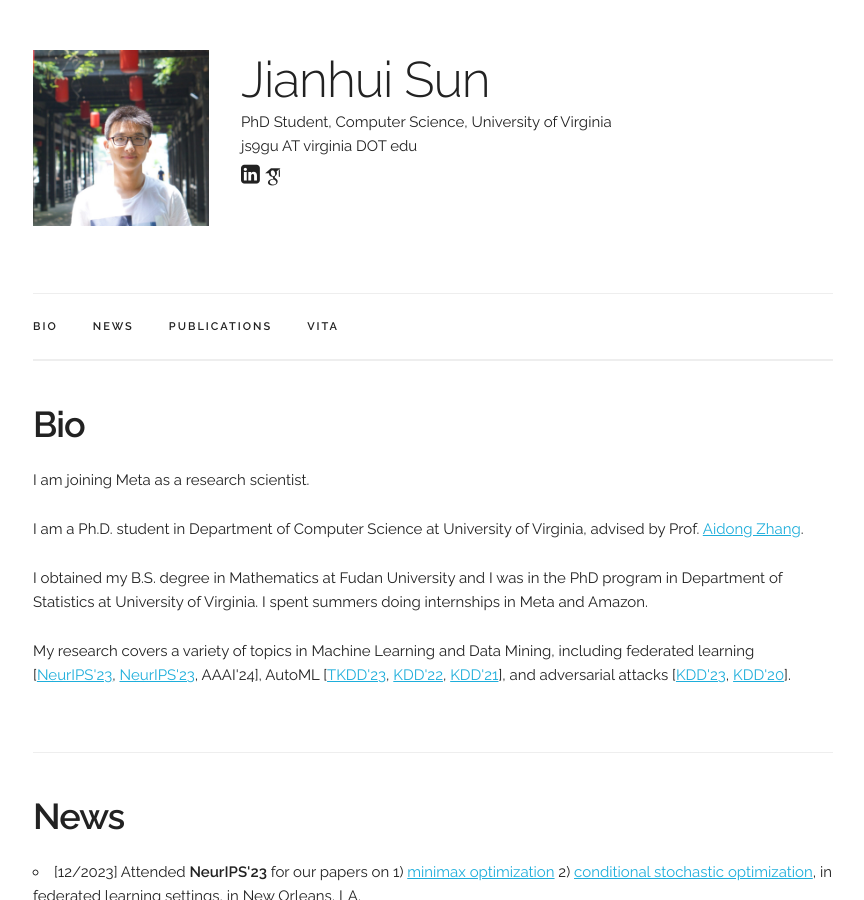
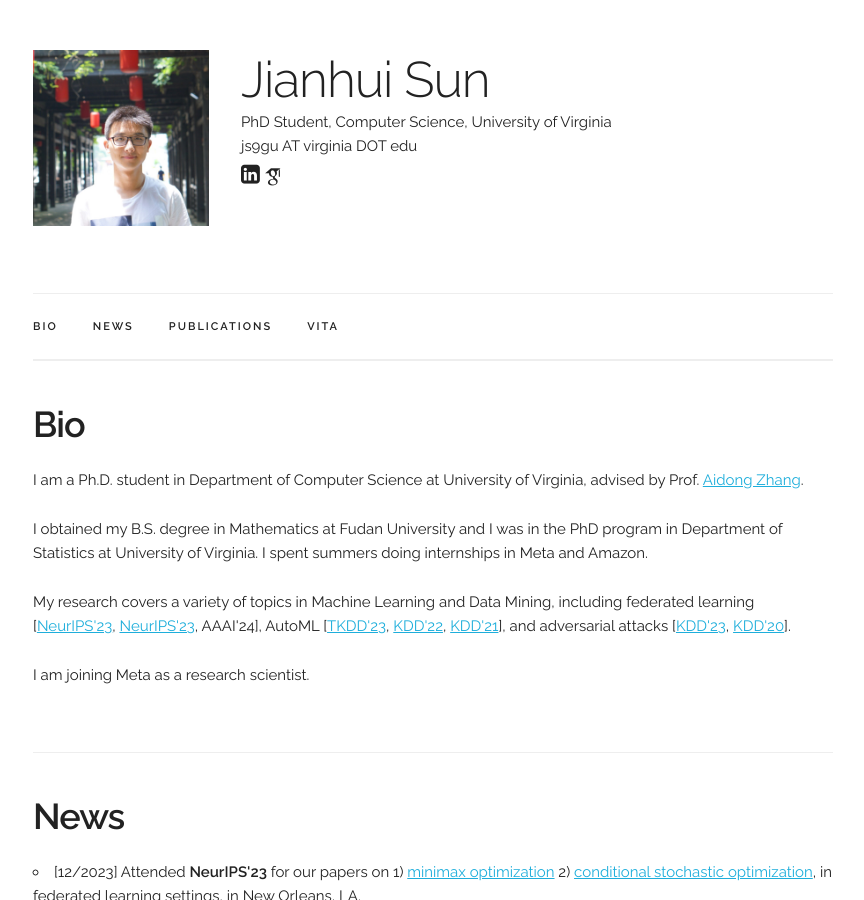
Before and after one commit to jsycsjh/jsycsjh.github.io, a Jekyll site: the page built from index.html, in a window 1280 px wide and 900 px high. Shown: the whole window, without its empty margins (207-1071 px from the left). Built offline with Jekyll 4.4.1, drawn with Linux system fonts in a browser that asks for light colours; some web fonts are replaced; some of the changed lines change nothing that is shown.

Commit message:
small edit

```diff
--- a/index.html
+++ b/index.html
@@ -30,11 +30,11 @@ title: Home
 <!-- ========== BIO ========== -->
 <div class="docs-section" id="bio">
   <h3><b>Bio</b></h3>
-  <p>I am joining Meta as a research scientist. </p>
+
   <p>I am a Ph.D. student in Department of Computer Science at University of Virginia, advised by Prof. <a href="https://engineering.virginia.edu/faculty/aidong-zhang">Aidong Zhang</a>. </p>
     <p> I obtained my B.S. degree in Mathematics at Fudan University and I was in the PhD program in Department of Statistics at University of Virginia. I spent summers doing internships in Meta and Amazon.</p>
       <p>My research covers a variety of topics in Machine Learning and Data Mining, including federated learning [<a href="https://arxiv.org/abs/2310.03613">NeurIPS'23</a>, <a href="https://arxiv.org/abs/2310.02524">NeurIPS'23</a>, AAAI'24], AutoML [<a href="https://dl.acm.org/doi/10.1145/3544782">TKDD'23</a>, <a href="https://dl.acm.org/doi/abs/10.1145/3534678.3539298">KDD'22</a>, <a href="https://dl.acm.org/doi/abs/10.1145/3447548.3467287">KDD'21</a>], and adversarial attacks [<a href="https://dl.acm.org/doi/abs/10.1145/3580305.3599333">KDD'23</a>, <a href="https://dl.acm.org/doi/10.1145/3394486.3403089">KDD'20</a>].</p>
-
+      <p>I am joining Meta as a research scientist. </p>
 </div>
 
 
```
